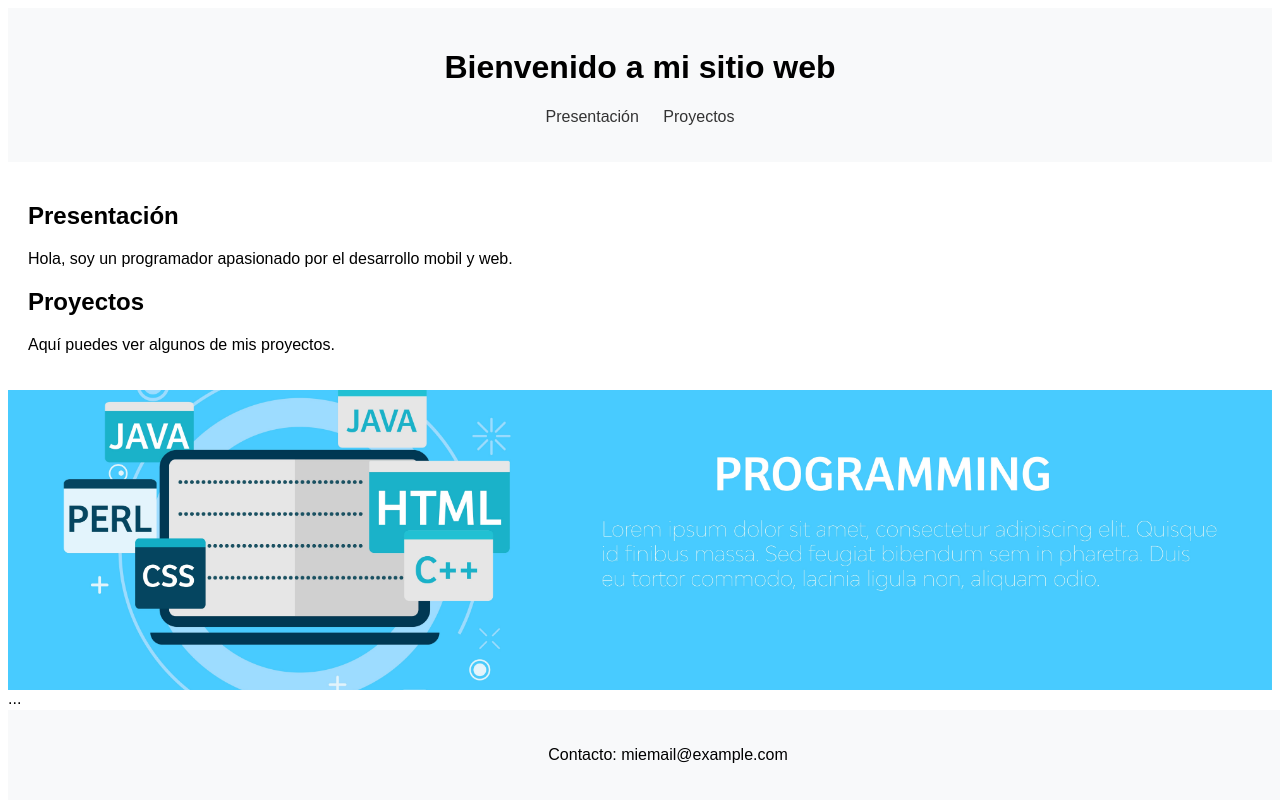
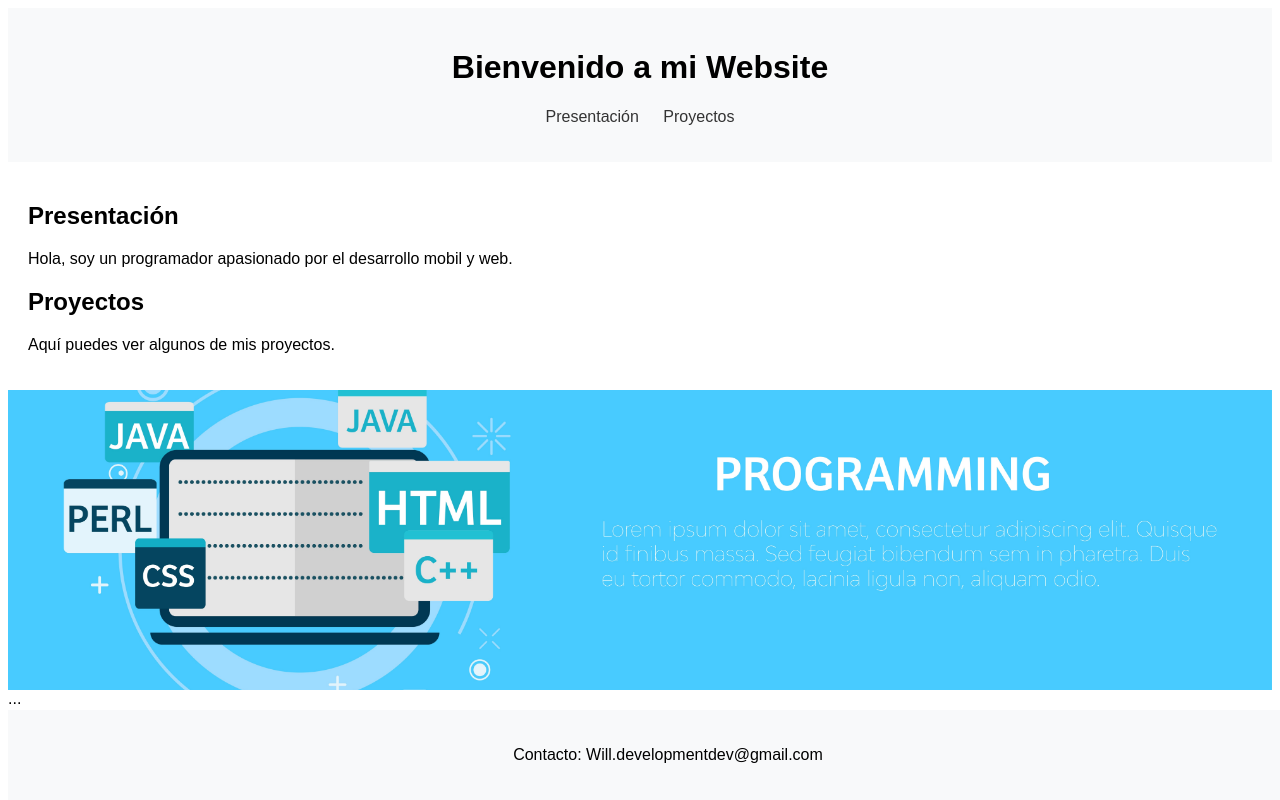
Before and after one commit to WillQUERTY/Website, a plain HTML site: page index.html in a window 1280 px wide. Drawn offline with Linux system fonts and the light colour scheme.

Commit message:
Hicimos cambios en la direccion de correo personal

```diff
--- a/index.html
+++ b/index.html
@@ -8,7 +8,7 @@
 </head>
 <body>
     <header>
-        <h1>Bienvenido a mi sitio web</h1>
+        <h1>Bienvenido a mi Website</h1>
         <nav>
             <ul>
                 <li><a href="#presentacion">Presentación</a></li>
@@ -27,7 +27,7 @@
         </section>
     </main>
     <footer>
-        <p>Contacto: miemail@example.com</p>
+        <p>Contacto: Will.developmentdev@gmail.com</p>
     </footer>
         <body>
         <div id="banner"></div>
```
